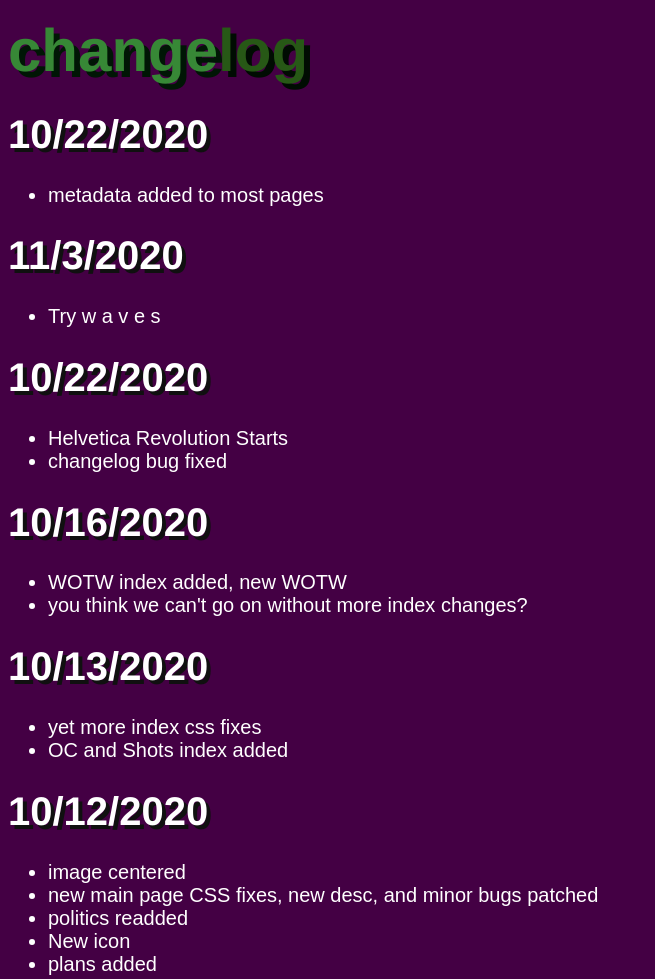
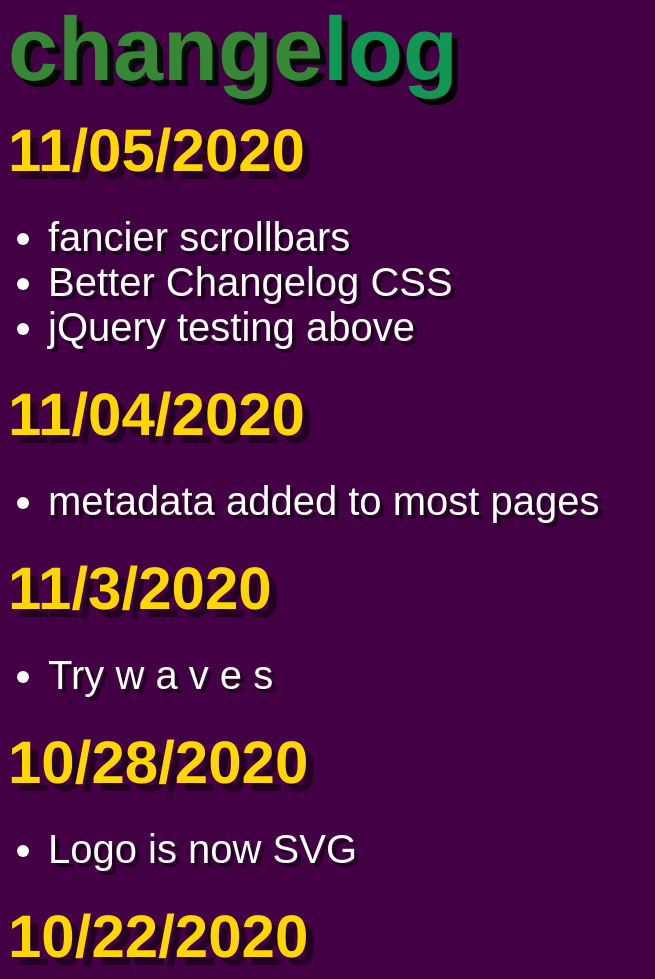
Before and after one commit to 1ctinus/website, a plain HTML site: page changelog.html in a window 1280 px wide. Shown: the top 979 px of the page, without its empty margins (0-655 px from the left). Drawn offline with nearby package versions, Linux system fonts and the light colour scheme; a web font is replaced by a local one.

Commit message:
Better Changelog CSS, and some jQuery

```diff
--- a/changelog.html
+++ b/changelog.html
@@ -1,10 +1,14 @@
 <!DOCTYPE html>
 <html>
 <head>
+
   <title>changelog</title>
   <link rel="icon" href="icon.png" type="image/png" sizes="64x64">
 <style>
-
+ :root {
+  --var1: #378836;
+  --var2: #119754;
+}
 @font-face {
 font-family: helvetica;
 src: url(https://1ctinus.me/helvetica.woff);}
@@ -14,38 +18,71 @@ font-family: helvetica;
 }
 ul {
 color:white;
-font-size:20px;
+font-size:40px;
+text-shadow:#1f001f 4px 4px;
 }
 h1 {
-color:white;
-text-shadow:#101010 4px 4px;
-font-size:40px;
+color:gold;
+text-shadow:#240024 8px 8px;
+font-size:60px; margin: -10px 0 -10px 0;
 }
-.change {
-color:white;
-font-size:60px;
-color:#378836;
-font-weight:900;
-text-shadow:#001605 6px 6px;
+ #change{
+color:var(--var1);
+text-shadow:#000c03 6px 6px;
+
 }
-.log {
-color:white;
-font-size:60px;
-color:#275816;
-font-weight:900;
-text-shadow:#000C02 6px 6px;
+p {font-weight:900; font-size:90px; margin-top: -10px; margin-bottom: 25px;}
+#log {
+color:var(--var2);
+text-shadow:#000301 6px 6px;
 }
+::-webkit-scrollbar {
+    width: 15px;
+  }
+  ::-webkit-scrollbar-track {
+    background: #440044;
+  }
+  ::-webkit-scrollbar-thumb {
+    background: #290029;
+  }
+  ::-webkit-scrollbar-thumb:hover {
+    background: #000;
+  }
+
 </style>
+<script src="https://ajax.googleapis.com/ajax/libs/jquery/3.5.1/jquery.min.js"></script>
+<script>
+$(document).ready(function(){
+  $("p").mouseover(function(){
+    $("#change").css("color", "var(--var2)"),
+    $("#log").css("color", "var(--var1)");
+  });
+  $("p").mouseout(function(){
+    $("#change").css("color", "var(--var1)"),
+    $("#log").css("color", "var(--var2)");
+  });
+});
+</script>
 </head>
 <body>
-<p><span class="change">change</span><span class="log">log</span></p>
-<h1>10/22/2020</h1>
+<p><span id="change">change</span><span id="log">log</p></span>
+<h1>11/05/2020</h1>
+<ul>
+<li>fancier scrollbars</li>
+<li>Better Changelog CSS</li>
+<li>jQuery testing above</li>
+</ul>
+<h1>11/04/2020</h1>
 <ul>
 <li>metadata added to most pages</li>
 </ul>
 <h1>11/3/2020</h1>
 <ul>
 <li>Try w a v e s</li>
+</ul>
+<h1>10/28/2020</h1>
+<ul>
+<li>Logo is now SVG</li>
 </ul>
 <h1>10/22/2020</h1>
 <ul>
```
Also changed, not shown: discord.html (+15 -1 lines), self.html (+15 -3 lines).
